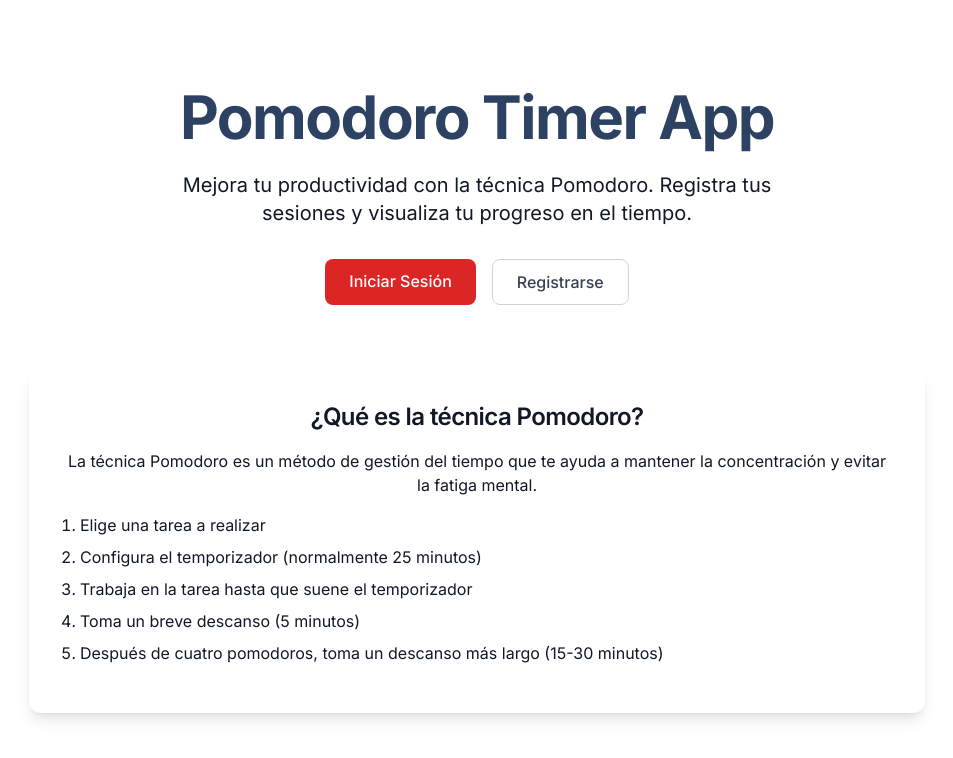
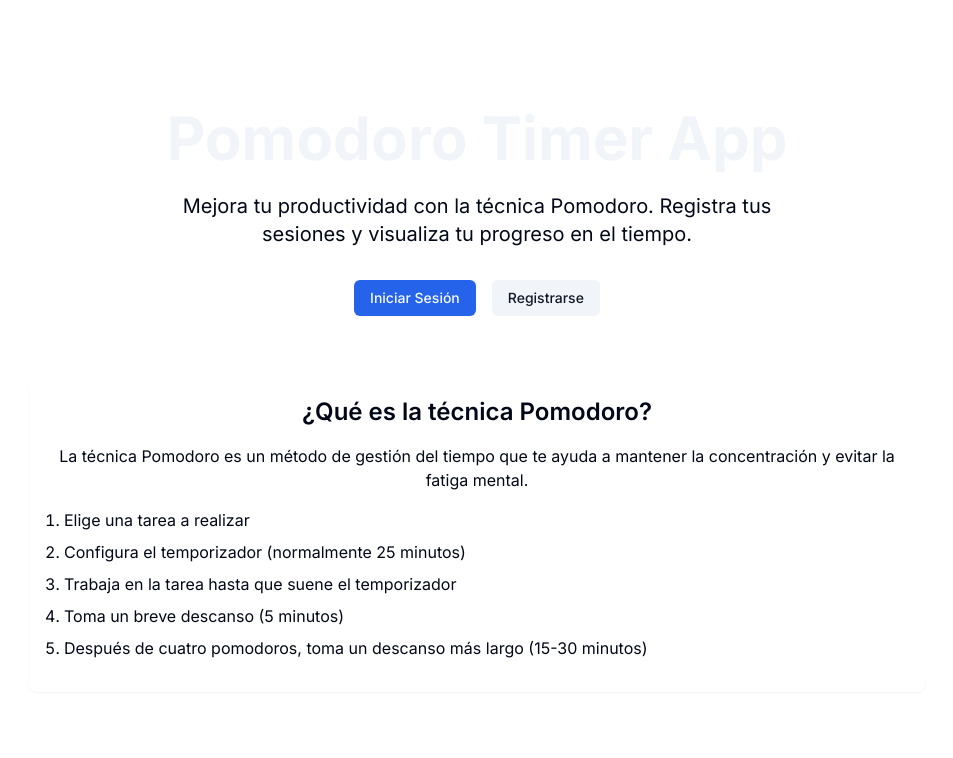
Before and after one commit to Segesp/pomo, a Next.js app: page / in a window 1280 px wide. Shown: the top 758 px of the page, without its empty margins (163-1116 px from the left). Built offline with nearby package versions, Linux system fonts and the light colour scheme; no server answers.

Commit message:
V0.0.6(ANF)

```diff
--- a/app/globals.css
+++ b/app/globals.css
@@ -6,170 +6,213 @@
   :root {
     --background: 0 0% 100%;
     --foreground: 222.2 84% 4.9%;
+
     --card: 0 0% 100%;
     --card-foreground: 222.2 84% 4.9%;
+
     --popover: 0 0% 100%;
     --popover-foreground: 222.2 84% 4.9%;
-    --primary: 346.8 77.2% 49.8%;
-    --primary-foreground: 355.7 100% 97.3%;
+
+    --primary: 221.2 83.2% 53.3%;
+    --primary-foreground: 210 40% 98%;
+
     --secondary: 210 40% 96.1%;
     --secondary-foreground: 222.2 47.4% 11.2%;
+
     --muted: 210 40% 96.1%;
     --muted-foreground: 215.4 16.3% 46.9%;
+
     --accent: 210 40% 96.1%;
     --accent-foreground: 222.2 47.4% 11.2%;
+
     --destructive: 0 84.2% 60.2%;
     --destructive-foreground: 210 40% 98%;
+
     --border: 214.3 31.8% 91.4%;
     --input: 214.3 31.8% 91.4%;
-    --ring: 346.8 77.2% 49.8%;
+    --ring: 222.2 84% 4.9%;
+
     --radius: 0.5rem;
+
+    --timer-bg: 221 90% 96%;
+    --timer-text: 221 100% 45%;
+    --timer-border: 221 83% 53%;
+    --timer-accent: 221 83% 58%;
+
+    --success: 142.1 76.2% 36.3%;
+    --success-foreground: 355.7 100% 97.3%;
+
+    --warning: 38 92% 50%;
+    --warning-foreground: 48 96% 89%;
   }
 
   .dark {
     --background: 222.2 84% 4.9%;
     --foreground: 210 40% 98%;
+
     --card: 222.2 84% 9.9%;
     --card-foreground: 210 40% 98%;
+
     --popover: 222.2 84% 4.9%;
     --popover-foreground: 210 40% 98%;
-    --primary: 346.8 77.2% 49.8%;
-    --primary-foreground: 355.7 100% 97.3%;
+
+    --primary: 217.2 91.2% 59.8%;
+    --primary-foreground: 222.2 47.4% 11.2%;
+
     --secondary: 217.2 32.6% 17.5%;
     --secondary-foreground: 210 40% 98%;
+
     --muted: 217.2 32.6% 17.5%;
     --muted-foreground: 215 20.2% 65.1%;
+
     --accent: 217.2 32.6% 17.5%;
     --accent-foreground: 210 40% 98%;
+
     --destructive: 0 62.8% 30.6%;
     --destructive-foreground: 210 40% 98%;
+
     --border: 217.2 32.6% 17.5%;
     --input: 217.2 32.6% 17.5%;
-    --ring: 346.8 77.2% 49.8%;
+    --ring: 212.7 26.8% 83.9%;
+
+    --timer-bg: 222 47% 11%;
+    --timer-text: 217 91% 60%;
+    --timer-border: 217 91% 55%;
+    --timer-accent: 217 91% 65%;
+
+    --success: 142.1 70.6% 45.3%;
+    --success-foreground: 144.9 80.4% 10%;
+
+    --warning: 35 100% 50%;
+    --warning-foreground: 30 100% 10%;
   }
 
   body {
-    @apply bg-white dark:bg-gray-900 text-gray-900 dark:text-gray-100;
+    @apply bg-background text-foreground antialiased;
   }
 
   h1, h2, h3, h4, h5, h6 {
-    @apply font-bold tracking-tight;
+    @apply font-bold;
   }
 }
 
 @layer components {
   .bg-app {
-    @apply bg-white dark:bg-gray-900;
+    @apply bg-background;
   }
 
   .text-app {
-    @apply text-gray-900 dark:text-gray-100;
+    @apply text-foreground;
   }
 
   .bg-card-app {
-    @apply bg-white dark:bg-gray-800;
+    @apply bg-card;
   }
 
   .text-card-app {
-    @apply text-gray-900 dark:text-white;
+    @apply text-card-foreground;
   }
 
   .bg-primary-app {
-    @apply bg-red-600 dark:bg-red-600;
+    @apply bg-primary;
   }
 
   .text-primary-app {
-    @apply text-white dark:text-white;
+    @apply text-primary-foreground;
   }
 
   .bg-secondary-app {
-    @apply bg-gray-100 dark:bg-gray-700;
+    @apply bg-secondary;
   }
 
   .text-secondary-app {
-    @apply text-gray-800 dark:text-gray-200;
+    @apply text-secondary-foreground;
   }
 
   .text-muted-app {
-    @apply text-gray-600 dark:text-gray-400;
+    @apply text-muted-foreground;
   }
 
   .border-app {
-    @apply border-gray-200 dark:border-gray-700;
+    @apply border-border;
   }
 
   .card {
-    @apply bg-white dark:bg-gray-800 text-gray-900 dark:text-white rounded-xl shadow-lg p-6 sm:p-8;
+    @apply bg-card text-card-foreground rounded-lg shadow-sm p-4;
   }
 
   .input {
-    @apply w-full px-4 py-2 rounded-lg border border-gray-300 dark:border-gray-600 bg-white dark:bg-gray-700 text-gray-900 dark:text-white focus:ring-2 focus:ring-red-600 focus:border-transparent outline-none transition-all duration-200;
+    @apply bg-background border border-input rounded-md px-3 py-2 focus:outline-none focus:ring-2 focus:ring-primary;
   }
 
   .btn {
-    @apply px-6 py-2.5 rounded-lg font-medium transition-all duration-200 disabled:opacity-50 disabled:cursor-not-allowed focus:outline-none focus:ring-2 focus:ring-offset-2;
+    @apply inline-flex items-center justify-center rounded-md text-sm font-medium transition-colors focus:outline-none focus:ring-2 focus:ring-primary disabled:opacity-50 disabled:pointer-events-none px-4 py-2;
   }
 
   .btn-primary {
-    @apply bg-red-600 text-white hover:bg-red-700 focus:ring-red-500;
+    @apply bg-primary text-primary-foreground hover:bg-primary/90;
   }
 
   .btn-secondary {
-    @apply bg-white dark:bg-gray-800 text-gray-700 dark:text-gray-200 border border-gray-300 dark:border-gray-600 hover:bg-gray-50 dark:hover:bg-gray-700 focus:ring-gray-500;
+    @apply bg-secondary text-secondary-foreground hover:bg-secondary/80;
   }
 
   .nav-link {
-    @apply px-4 py-2 text-sm font-medium text-gray-600 dark:text-gray-400 hover:text-red-600 dark:hover:text-red-500 transition-colors duration-200;
+    @apply text-muted-foreground hover:text-foreground transition-colors;
   }
 
   .nav-link-active {
-    @apply text-red-600 dark:text-red-500;
+    @apply text-foreground font-medium;
   }
 
   .timer-display {
-    @apply text-6xl sm:text-8xl font-bold text-center tracking-tight text-gray-900 dark:text-white;
+    @apply text-5xl md:text-7xl font-bold text-center my-4;
+    color: hsl(var(--timer-text));
   }
 
   .timer-label {
-    @apply text-xl sm:text-2xl font-medium text-gray-600 dark:text-gray-400 text-center mb-8;
+    @apply text-xl font-semibold text-center mb-6;
+    color: hsl(var(--timer-text));
   }
 
   .timer-button {
-    @apply w-full sm:w-auto px-8 py-3 text-lg font-medium rounded-lg transition-all duration-200;
+    @apply rounded-full p-3 mx-2 transition-all transform hover:scale-110;
+    background-color: hsl(var(--timer-accent));
+    color: hsl(var(--background));
   }
 
   .timer-control {
-    @apply flex flex-col sm:flex-row gap-4 justify-center items-center mt-8;
+    @apply flex justify-center items-center mt-4;
   }
 
   .session-card {
-    @apply bg-white dark:bg-gray-800 rounded-lg shadow p-6 hover:shadow-md transition-shadow duration-200;
+    @apply bg-card rounded-lg p-4 shadow-sm mb-3 border border-border transition-all hover:shadow-md;
   }
 
   .form-group {
-    @apply space-y-2 mb-6;
+    @apply mb-4;
   }
 
   .form-label {
-    @apply block text-sm font-medium text-gray-700 dark:text-gray-300;
+    @apply block text-sm font-medium mb-1 text-foreground;
   }
 
   .error-message {
-    @apply bg-red-50 dark:bg-red-900/20 border border-red-400 dark:border-red-800 text-red-700 dark:text-red-400 px-4 py-3 rounded relative;
+    @apply text-destructive text-sm mt-1;
   }
 
   .success-message {
-    @apply bg-green-50 dark:bg-green-900/20 border border-green-400 dark:border-green-800 text-green-700 dark:text-green-400 px-4 py-3 rounded relative;
+    @apply text-success text-sm mt-1;
   }
-}
 
-@layer utilities {
+  /* Animations */
+
   .animate-fadeIn {
-    animation: fadeIn 0.3s ease-in-out;
+    animation: fadeIn 0.5s ease-out;
   }
 
   .animate-slideIn {
-    animation: slideIn 0.3s ease-out;
+    animation: slideIn 0.5s ease-out;
   }
 
   .animate-pulse-subtle {
@@ -177,7 +220,7 @@
   }
 
   .animate-bounce-subtle {
-    animation: bounceSubtle 1s infinite;
+    animation: bounceSubtle 1.5s infinite;
   }
 }
 
@@ -192,7 +235,7 @@
 
 @keyframes slideIn {
   from {
-    transform: translateY(10px);
+    transform: translateY(20px);
     opacity: 0;
   }
   to {
@@ -206,7 +249,7 @@
     opacity: 1;
   }
   50% {
-    opacity: 0.7;
+    opacity: 0.8;
   }
 }
 
@@ -215,49 +258,50 @@
     transform: translateY(0);
   }
   50% {
-    transform: translateY(-3px);
+    transform: translateY(-5px);
   }
 }
 
-/* Estilos personalizados para el temporizador */
 .timer-circle {
-  transition: stroke-dashoffset 1s linear;
+  @apply rounded-full border-8 flex items-center justify-center transition-all duration-500;
+  border-color: hsl(var(--timer-border));
 }
 
 .timer-button {
-  @apply transform transition-all duration-200 hover:scale-105 active:scale-95;
+  @apply bg-primary text-primary-foreground hover:bg-primary/90 focus:ring-primary;
 }
 
 .tag-cloud {
-  @apply transition-all duration-300 hover:shadow-md hover:-translate-y-0.5;
+  @apply flex flex-wrap gap-2 mt-2;
 }
 
-/* Efectos de hover mejorados */
 .hover-lift {
-  @apply transition-transform duration-200 hover:-translate-y-0.5;
+  @apply transition-transform duration-300 hover:-translate-y-1;
 }
 
 .hover-glow {
-  @apply transition-all duration-200 hover:shadow-lg hover:shadow-red-100;
+  @apply transition-all duration-300;
+  &:hover {
+    box-shadow: 0 0 8px 2px rgba(var(--primary), 0.3);
+  }
 }
 
-/* Efectos de fondo */
 .bg-gradient-subtle {
-  @apply bg-gradient-to-br from-red-50 to-white;
+  @apply bg-gradient-to-br from-background to-muted;
 }
 
 .glass-effect {
-  @apply bg-white/80 backdrop-blur-sm;
+  @apply bg-opacity-20 backdrop-blur-md border border-white/10;
+  background-color: rgba(var(--card), 0.2);
 }
 
-/* Animaciones de estado */
 .loading-dots::after {
-  content: '...';
+  content: '';
   animation: loadingDots 1.5s infinite;
 }
 
 @keyframes loadingDots {
-  0%, 20% { content: '.'; }
-  40%, 60% { content: '..'; }
-  80%, 100% { content: '...'; }
+  0% { content: '.'; }
+  33% { content: '..'; }
+  66% { content: '...'; }
 }
--- a/app/layout.tsx
+++ b/app/layout.tsx
@@ -4,6 +4,7 @@ import { getServerSession } from 'next-auth'
 import { authOptions } from './api/auth/[...nextauth]/options'
 import SessionProvider from '@/components/SessionProvider'
 import { AppProvider } from '@/context/AppContext'
+import ThemeProvider from '@/components/ThemeProvider'
 
 const inter = Inter({ subsets: ['latin'] })
 
@@ -24,9 +25,11 @@ export default async function RootLayout({
       <body className={`${inter.className} h-full`}>
         <SessionProvider session={session}>
           <AppProvider>
-            <div className="min-h-screen bg-white dark:bg-gray-900 text-gray-900 dark:text-gray-100 transition-colors duration-200">
-              {children}
-            </div>
+            <ThemeProvider>
+              <div className="min-h-screen bg-background text-foreground antialiased transition-colors duration-200">
+                {children}
+              </div>
+            </ThemeProvider>
           </AppProvider>
         </SessionProvider>
       </body>
--- /dev/null
+++ b/components/ThemeProvider.tsx
@@ -0,0 +1,35 @@
+'use client'
+
+import { useState, useEffect, ReactNode } from 'react'
+import { useAppContext } from '@/context/AppContext'
+import { useSystemTheme } from '@/hooks/useSystemTheme'
+
+interface ThemeProviderProps {
+  children: ReactNode
+}
+
+export default function ThemeProvider({ children }: ThemeProviderProps) {
+  const { state } = useAppContext()
+  const systemTheme = useSystemTheme()
+  const [mounted, setMounted] = useState(false)
+
+  // Una vez que el componente se monta en el cliente, podemos mostrar el contenido
+  // Esto evita diferencias de renderizado entre servidor y cliente (hidratación)
+  useEffect(() => {
+    setMounted(true)
+  }, [])
+
+  // Aplicar clase "dark" al elemento html cuando el tema es oscuro
+  useEffect(() => {
+    if (mounted) {
+      document.documentElement.classList.toggle('dark', state.theme === 'dark')
+    }
+  }, [state.theme, mounted])
+
+  // Mientras no está montado, mostrar un placeholder con el mismo tamaño
+  if (!mounted) {
+    return <div className="min-h-screen" />
+  }
+
+  return <>{children}</>
+}
--- /dev/null
+++ b/components/ThemeSettings.tsx
@@ -0,0 +1,124 @@
+'use client'
+
+import { useState, useEffect } from 'react'
+import { useAppContext } from '@/context/AppContext'
+import { useSystemTheme } from '@/hooks/useSystemTheme'
+import { FiSun, FiMoon, FiMonitor, FiX } from 'react-icons/fi'
+import { motion, AnimatePresence } from 'framer-motion'
+
+export default function ThemeSettings() {
+  const { state, toggleTheme } = useAppContext()
+  const [isOpen, setIsOpen] = useState(false)
+  const [followSystem, setFollowSystem] = useState(false)
+  const systemTheme = useSystemTheme()
+
+  // Efecto para sincronizar con el tema del sistema si está activada la opción
+  useEffect(() => {
+    if (followSystem && state.theme !== systemTheme) {
+      toggleTheme()
+    }
+
+    // Guardar preferencia en localStorage
+    if (typeof window !== 'undefined') {
+      localStorage.setItem('followSystemTheme', followSystem ? 'true' : 'false')
+    }
+  }, [followSystem, systemTheme, state.theme, toggleTheme])
+
+  // Cargar preferencia al iniciar
+  useEffect(() => {
+    if (typeof window !== 'undefined') {
+      const savedPreference = localStorage.getItem('followSystemTheme')
+      if (savedPreference === 'true') {
+        setFollowSystem(true)
+      }
+    }
+  }, [])
+
+  const handleThemeChange = (theme: 'light' | 'dark' | 'system') => {
+    if (theme === 'system') {
+      setFollowSystem(true)
+      // Aplicar inmediatamente el tema del sistema
+      if (state.theme !== systemTheme) {
+        toggleTheme()
+      }
+    } else {
+      setFollowSystem(false)
+      if ((theme === 'dark' && state.theme === 'light') ||
+          (theme === 'light' && state.theme === 'dark')) {
+        toggleTheme()
+      }
+    }
+    setIsOpen(false)
+  }
+
+  return (
+    <div className="relative">
+      {/* Botón para abrir el menú */}
+      <button
+        onClick={() => setIsOpen(!isOpen)}
+        className="text-muted-foreground hover:text-foreground focus:outline-none"
+        aria-label="Configuración de tema"
+      >
+        <FiMonitor className="w-5 h-5" />
+      </button>
+
+      {/* Menú desplegable */}
+      <AnimatePresence>
+        {isOpen && (
+          <motion.div
+            initial={{ opacity: 0, y: 10 }}
+            animate={{ opacity: 1, y: 0 }}
+            exit={{ opacity: 0, y: 10 }}
+            className="absolute right-0 mt-2 w-56 rounded-md shadow-lg bg-card border border-border"
+          >
+            <div className="p-2 flex justify-between items-center border-b border-border">
+              <h3 className="font-medium">Tema</h3>
+              <button
+                onClick={() => setIsOpen(false)}
+                className="text-muted-foreground hover:text-foreground focus:outline-none"
+                aria-label="Cerrar"
+              >
+                <FiX className="w-4 h-4" />
+              </button>
+            </div>
+
+            <div className="p-2">
+              <button
+                onClick={() => handleThemeChange('light')}
+                className={`flex items-center w-full p-2 rounded-md ${state.theme === 'light' && !followSystem ? 'bg-primary/10' : 'hover:bg-secondary'}`}
+              >
+                <FiSun className="w-5 h-5 mr-2" />
+                <span>Claro</span>
+                {state.theme === 'light' && !followSystem && (
+                  <span className="ml-auto text-xs font-medium text-primary">Activo</span>
+                )}
+              </button>
+
+              <button
+                onClick={() => handleThemeChange('dark')}
+                className={`flex items-center w-full p-2 rounded-md ${state.theme === 'dark' && !followSystem ? 'bg-primary/10' : 'hover:bg-secondary'}`}
+              >
+                <FiMoon className="w-5 h-5 mr-2" />
+                <span>Oscuro</span>
+                {state.theme === 'dark' && !followSystem && (
+                  <span className="ml-auto text-xs font-medium text-primary">Activo</span>
+                )}
+              </button>
+
+              <button
+                onClick={() => handleThemeChange('system')}
+                className={`flex items-center w-full p-2 rounded-md ${followSystem ? 'bg-primary/10' : 'hover:bg-secondary'}`}
+              >
+                <FiMonitor className="w-5 h-5 mr-2" />
+                <span>Sistema</span>
+                {followSystem && (
+                  <span className="ml-auto text-xs font-medium text-primary">Activo</span>
+                )}
+              </button>
+            </div>
+          </motion.div>
+        )}
+      </AnimatePresence>
+    </div>
+  )
+}
--- a/components/ThemeToggle.tsx
+++ b/components/ThemeToggle.tsx
@@ -9,19 +9,21 @@ export default function ThemeToggle() {
   const isDark = state.theme === 'dark'
 
   return (
-    <button
+    <motion.button
       onClick={toggleTheme}
-      className="p-2 rounded-full transition-colors bg-gray-100 dark:bg-gray-700 hover:bg-gray-200 dark:hover:bg-gray-600"
+      className="p-2 rounded-full transition-colors bg-secondary hover:bg-secondary/80 focus:outline-none focus:ring-2 focus:ring-primary focus:ring-offset-2 dark:focus:ring-offset-background"
       aria-label={isDark ? 'Cambiar a modo claro' : 'Cambiar a modo oscuro'}
+      whileTap={{ scale: 0.95 }}
+      title={isDark ? 'Cambiar a modo claro' : 'Cambiar a modo oscuro'}
     >
       <motion.div
         initial={false}
-        animate={{ rotate: isDark ? 0 : 180 }}
-        transition={{ duration: 0.5, type: 'spring' }}
-        className="text-red-600 dark:text-yellow-400"
+        animate={{ rotate: isDark ? 0 : 180, scale: [0.8, 1.1, 1] }}
+        transition={{ duration: 0.5, type: 'spring', bounce: 0.4 }}
+        className="text-primary"
       >
         {isDark ? <FiSun className="w-5 h-5" /> : <FiMoon className="w-5 h-5" />}
       </motion.div>
-    </button>
+    </motion.button>
   )
 }
--- /dev/null
+++ b/hooks/useSystemTheme.tsx
@@ -0,0 +1,53 @@
+'use client'
+
+import { useState, useEffect } from 'react'
+
+type ThemePreference = 'light' | 'dark'
+
+/**
+ * Hook personalizado para detectar la preferencia de tema del sistema
+ * @returns El tema preferido del sistema (light o dark)
+ */
+export function useSystemTheme(): ThemePreference {
+  const [systemTheme, setSystemTheme] = useState<ThemePreference>('light')
+
+  useEffect(() => {
+    // Solo ejecutar en el cliente
+    if (typeof window === 'undefined') return
+
+    // Función para detectar el tema del sistema
+    const detectTheme = () => {
+      const prefersDark = window.matchMedia('(prefers-color-scheme: dark)').matches
+      setSystemTheme(prefersDark ? 'dark' : 'light')
+    }
+
+    // Detectar tema inicial
+    detectTheme()
+
+    // Crear listener para cambios en el tema del sistema
+    const mediaQuery = window.matchMedia('(prefers-color-scheme: dark)')
+    const handleChange = (e: MediaQueryListEvent) => {
+      setSystemTheme(e.matches ? 'dark' : 'light')
+    }
+
+    // Agregar listener para detectar cambios
+    if (mediaQuery.addEventListener) {
+      mediaQuery.addEventListener('change', handleChange)
+    } else {
+      // Fallback para navegadores antiguos
+      mediaQuery.addListener(handleChange)
+    }
+
+    // Limpiar listener
+    return () => {
+      if (mediaQuery.removeEventListener) {
+        mediaQuery.removeEventListener('change', handleChange)
+      } else {
+        // Fallback para navegadores antiguos
+        mediaQuery.removeListener(handleChange)
+      }
+    }
+  }, [])
+
+  return systemTheme
+}
--- a/tailwind.config.js
+++ b/tailwind.config.js
@@ -1,5 +1,6 @@
 /** @type {import('tailwindcss').Config} */
 module.exports = {
+  darkMode: 'class',
   content: [
     './app/**/*.{js,ts,jsx,tsx,mdx}',
     './components/**/*.{js,ts,jsx,tsx,mdx}',
@@ -7,14 +8,69 @@ module.exports = {
   theme: {
     extend: {
       colors: {
-        primary: '#FF4F5A',
-        secondary: '#2D4263',
-        background: '#F5F5F5',
-        success: '#4CAF50',
-        info: '#2196F3',
+        border: "hsl(var(--border))",
+        input: "hsl(var(--input))",
+        ring: "hsl(var(--ring))",
+        background: "hsl(var(--background))",
+        foreground: "hsl(var(--foreground))",
+        primary: {
+          DEFAULT: "hsl(var(--primary))",
+          foreground: "hsl(var(--primary-foreground))",
+        },
+        secondary: {
+          DEFAULT: "hsl(var(--secondary))",
+          foreground: "hsl(var(--secondary-foreground))",
+        },
+        destructive: {
+          DEFAULT: "hsl(var(--destructive))",
+          foreground: "hsl(var(--destructive-foreground))",
+        },
+        muted: {
+          DEFAULT: "hsl(var(--muted))",
+          foreground: "hsl(var(--muted-foreground))",
+        },
+        accent: {
+          DEFAULT: "hsl(var(--accent))",
+          foreground: "hsl(var(--accent-foreground))",
+        },
+        popover: {
+          DEFAULT: "hsl(var(--popover))",
+          foreground: "hsl(var(--popover-foreground))",
+        },
+        card: {
+          DEFAULT: "hsl(var(--card))",
+          foreground: "hsl(var(--card-foreground))",
+        },
+        success: {
+          DEFAULT: "hsl(var(--success))",
+          foreground: "hsl(var(--success-foreground))",
+        },
+        warning: {
+          DEFAULT: "hsl(var(--warning))",
+          foreground: "hsl(var(--warning-foreground))",
+        },
+      },
+      borderRadius: {
+        lg: "var(--radius)",
+        md: "calc(var(--radius) - 2px)",
+        sm: "calc(var(--radius) - 4px)",
       },
       fontFamily: {
         sans: ['var(--font-inter)', 'sans-serif'],
+      },
+      keyframes: {
+        "accordion-down": {
+          from: { height: "0" },
+          to: { height: "var(--radix-accordion-content-height)" },
+        },
+        "accordion-up": {
+          from: { height: "var(--radix-accordion-content-height)" },
+          to: { height: "0" },
+        },
+      },
+      animation: {
+        "accordion-down": "accordion-down 0.2s ease-out",
+        "accordion-up": "accordion-up 0.2s ease-out",
       },
     },
   },
```
Also changed, not shown: app/dashboard/page.tsx (+46 -27 lines).
